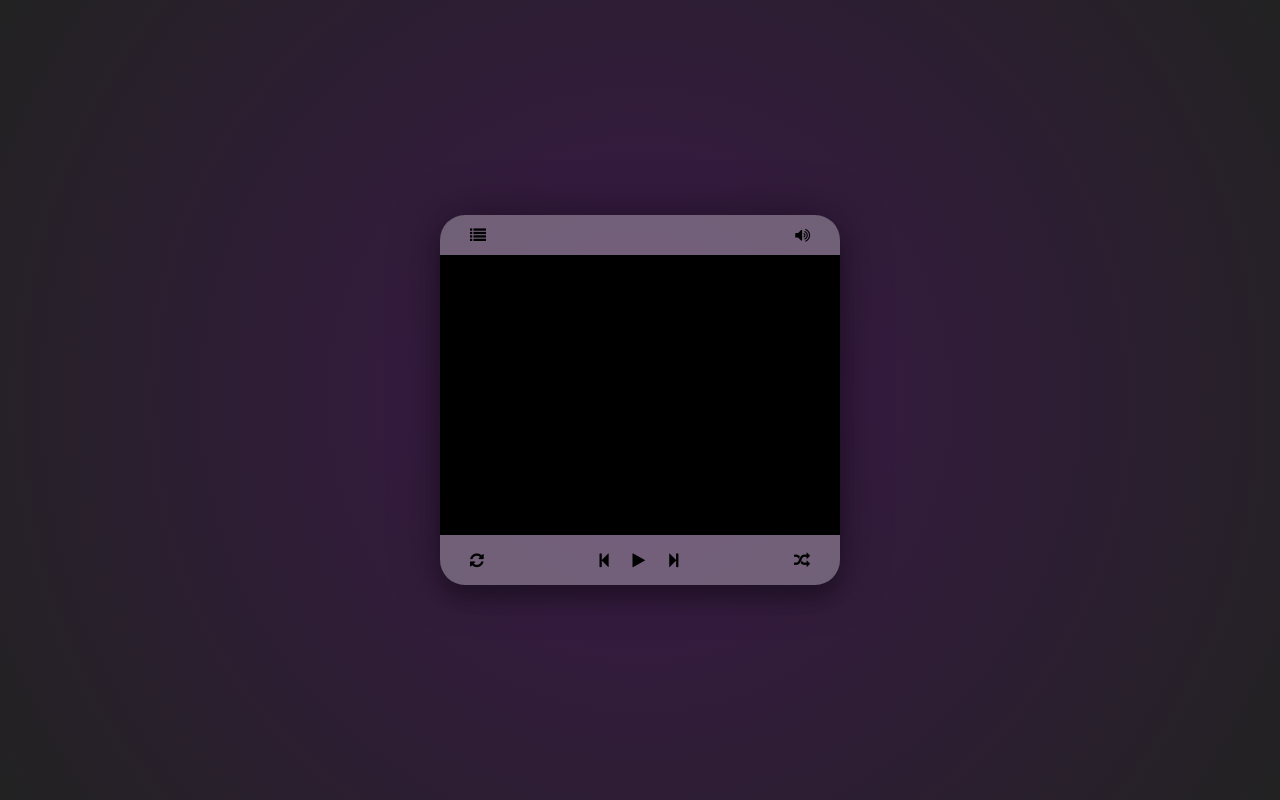
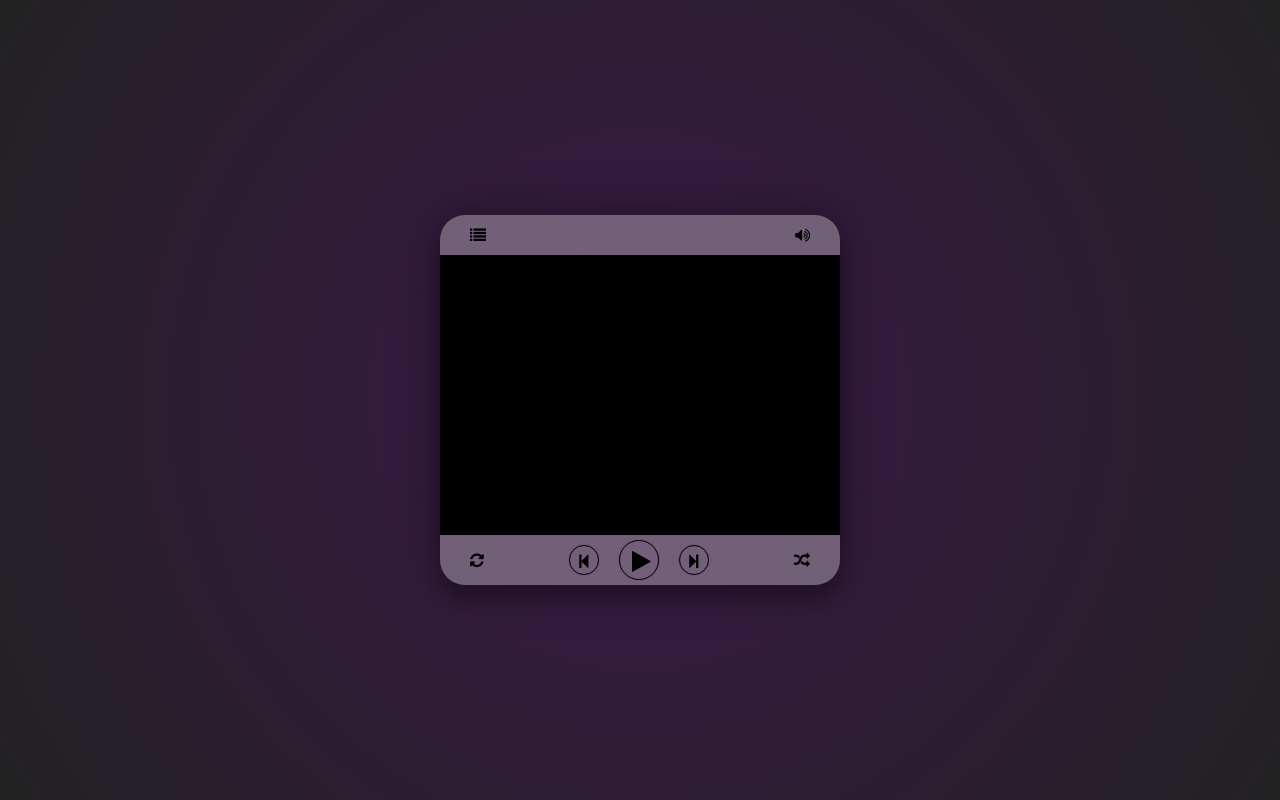
Before and after one commit to sanderpa/player, a website: page index.html in a window 1280 px wide. Drawn offline with Linux system fonts and the light colour scheme.

Commit message:
new buttons design

```diff
--- a/main.css
+++ b/main.css
@@ -58,3 +58,34 @@ body {
 .bottom-section {
 	height: 50px;
 }
+
+.fa-play {
+	height: 40px;
+	width: 40px;
+	padding-left: 5px;
+	border: 1px solid black;
+	text-align: center;
+	line-height: 40px;
+	border-radius: 50%;
+	font-size: 150%;
+	box-shadow: 0 0 1px rgba(0,0,0,.5);
+}
+
+.fa-step-backward, .fa-step-forward {
+	height: 30px;
+	width: 30px;
+	border: 1px solid black;
+	text-align: center;
+	line-height: 30px;
+	border-radius: 50%;
+	box-shadow: 0 0 1px rgba(0,0,0,.5);
+}
+
+.buttons {
+	display: flex;
+	align-items: center;
+}
+
+.playlist {
+
+}
```
